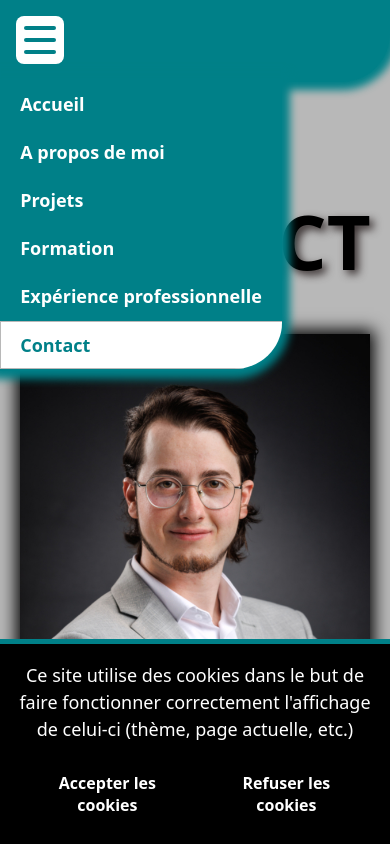
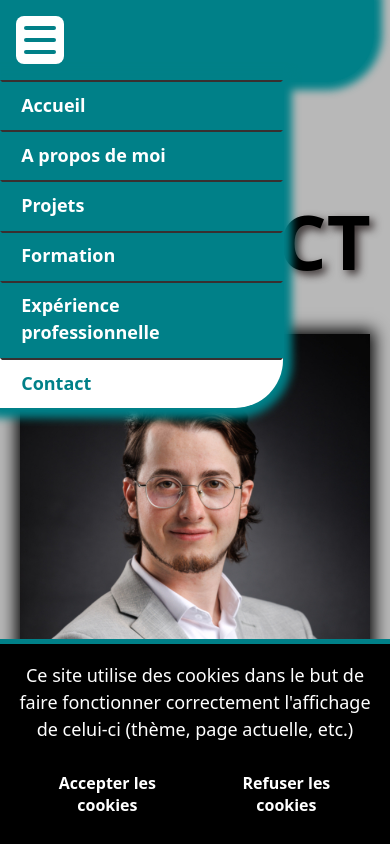
Before and after one commit to StOil-L/lorenzo-portfolio, a React (Vite) app: page /lorenzo-portfolio/contact in a window 390 px wide. Both pictures are taken after a click on the element 40 px from the left and 40 px from the top of the page. Shown: the top 844 px of the page. Built offline with nearby package versions, Linux system fonts and the light colour scheme.

Commit message:
NavigationMenu hamburger menu now closes on page navigation + tweaked styles

```diff
--- a/src/components/layouts/NavigationMenu.tsx
+++ b/src/components/layouts/NavigationMenu.tsx
@@ -20,7 +20,10 @@ function NavigationMenu() {
       {siteRouteIds.map((routeId, index) => {
         return <Link key={index} id={routeId === indexRoute ? "" : routeId}
                      className={isHrefMatching(routeId) ? "selected" : ""}
-                     to={routeId} onClick={() => currentPageValue.action!(routeId)}>
+                     to={routeId} onClick={() => {
+          currentPageValue.action!(routeId);
+          if(hamburgerMenu) openHamburgerMenu(false);
+        }}>
           {siteRouteNames[index]}
         </Link>
       })}
--- a/src/stylesheets/MainLayout.css
+++ b/src/stylesheets/MainLayout.css
@@ -37,7 +37,7 @@ nav {
     position: sticky;
     top: 0;
     z-index: 100;
-    width: 100%;
+    width: calc(100% - 2*1rem);
     box-sizing: border-box;
     border-bottom: 2px transparent solid;
     border-bottom-left-radius: 3rem;
@@ -60,7 +60,35 @@ nav a {
 }
 
 nav a:hover {
-    color: #C0D0F8;
+    border-top-width: 2px;
+    border-bottom-width: 2px;
+    color: white;
+    border-color: white;
+}
+
+nav .selected {
+    transition: box-shadow 0.25s;
+}
+
+nav .selected:hover {
+    color: var(--nav-color);
+    box-shadow: inset 2px 2px 0 var(--nav-color), inset -2px -2px 0 var(--nav-color),
+                inset -2px 2px 0 var(--nav-color), inset 2px -2px 0 var(--nav-color);
+}
+
+nav:not(.mobile) a:focus, nav:not(.mobile) a:focus-visible {
+    outline: 4px auto white;
+}
+
+nav button {
+    transition: border-color 0.25s, color 0.25s, box-shadow 0.25s;
+}
+
+nav button:hover {
+    color: var(--nav-color);
+    border-color: light-dark(var(--light-background-color), var(--dark-background-color));
+    box-shadow: inset 2px 2px 0 var(--nav-color), inset -2px -2px 0 var(--nav-color),
+                inset -2px 2px 0 var(--nav-color), inset 2px -2px 0 var(--nav-color);
 }
 
 .hamburger {
@@ -103,19 +131,24 @@ nav a:hover {
 }
 
 .mobile a {
-    width: 100%;
+    width: calc(100% - 2*1.2em);
+    border-top-color: var(--dark-background-color);
+    border-top-width: 2px;
     border-radius: unset;
     text-align: left;
 }
 
-.mobile a:not(.selected) {
-    background-color: var(--nav-color);
-    border: var(--nav-color) 1px solid;
+.mobile a:last-child {
+    border-bottom-width: 2px;
+    border-bottom-right-radius: 3rem;
 }
 
 .mobile .selected {
-    box-shadow: unset;
-    border: #B8B8B8 1px solid;
+    border-bottom-color: white;
+}
+
+nav:not(.mobile) {
+    margin: 0 1rem;
 }
 
 h1 {
@@ -221,10 +254,11 @@ h1 {
     }
     nav {
         border-bottom-left-radius: unset;
+        width: calc(100% - 1rem);
     }
-}
-
-@media screen and (max-width: 768px) {
+    nav:not(.mobile) {
+        margin-left: unset;
+    }
     #cookies-notice {
         flex-direction: column;
         padding-top: unset;
--- a/src/stylesheets/index.css
+++ b/src/stylesheets/index.css
@@ -44,6 +44,7 @@ a {
   font-weight: bold;
   color: light-dark(var(--light-link-color), var(--dark-link-color));
   text-decoration: inherit;
+  transition: color 0.25s;
 }
 a:hover {
   color: light-dark(var(--light-link-hover-color), var(--dark-link-hover-color));
@@ -65,14 +66,13 @@ button {
   font-family: inherit;
   background-color: light-dark(var(--light-background-color), var(--dark-background-color));
   cursor: pointer;
-  transition: border-color 0.25s;
+  transition: border-color 0.25s, color 0.25s;
 }
-button:hover {
+button:hover, a:hover {
   border-color: light-dark(var(--light-link-hover-color), var(--dark-link-hover-color));
 }
-button:focus,
-button:focus-visible {
-  outline: 4px auto -webkit-focus-ring-color;
+button:focus, button:focus-visible {
+  outline: 4px auto var(--nav-color);
 }
 
 p, li {
```
